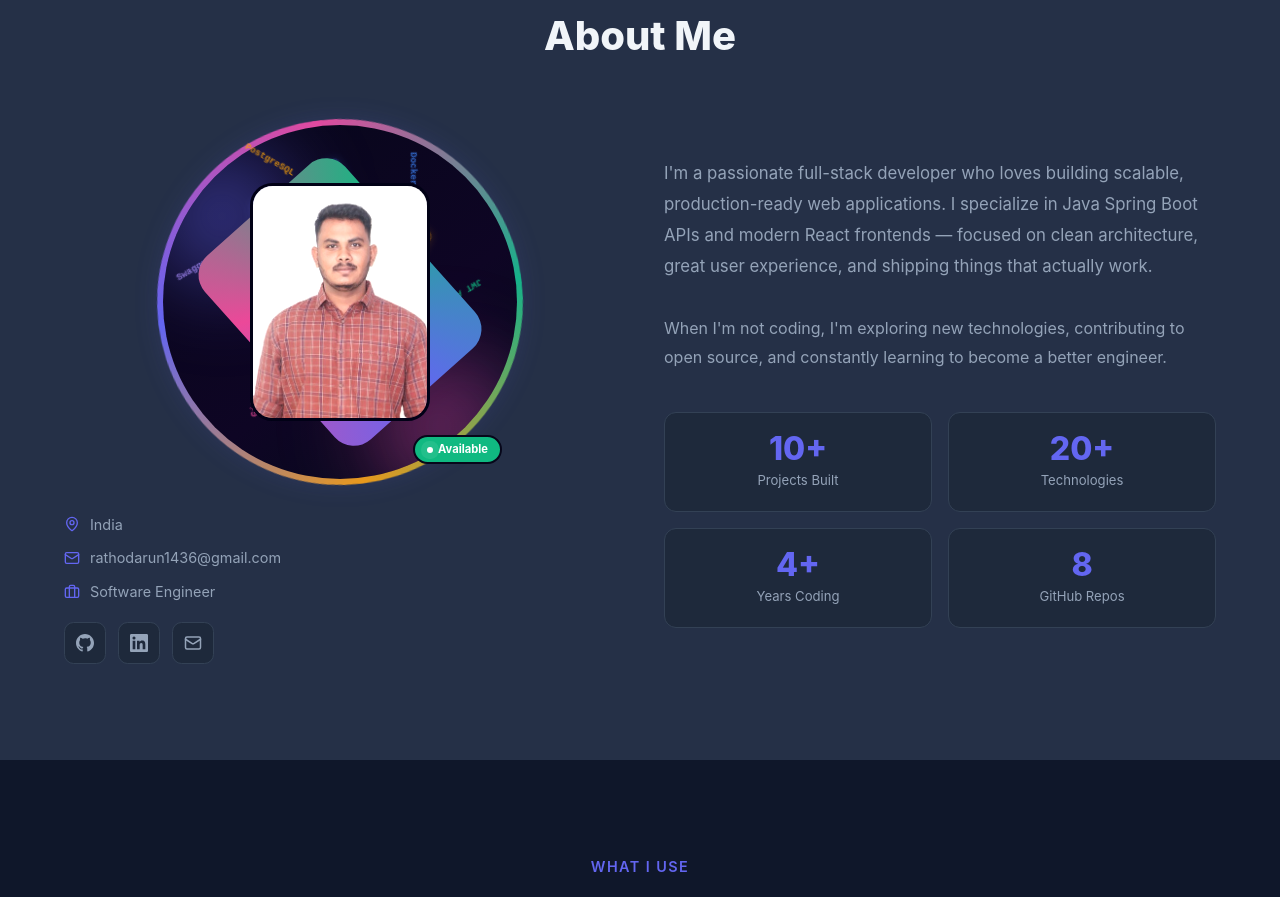
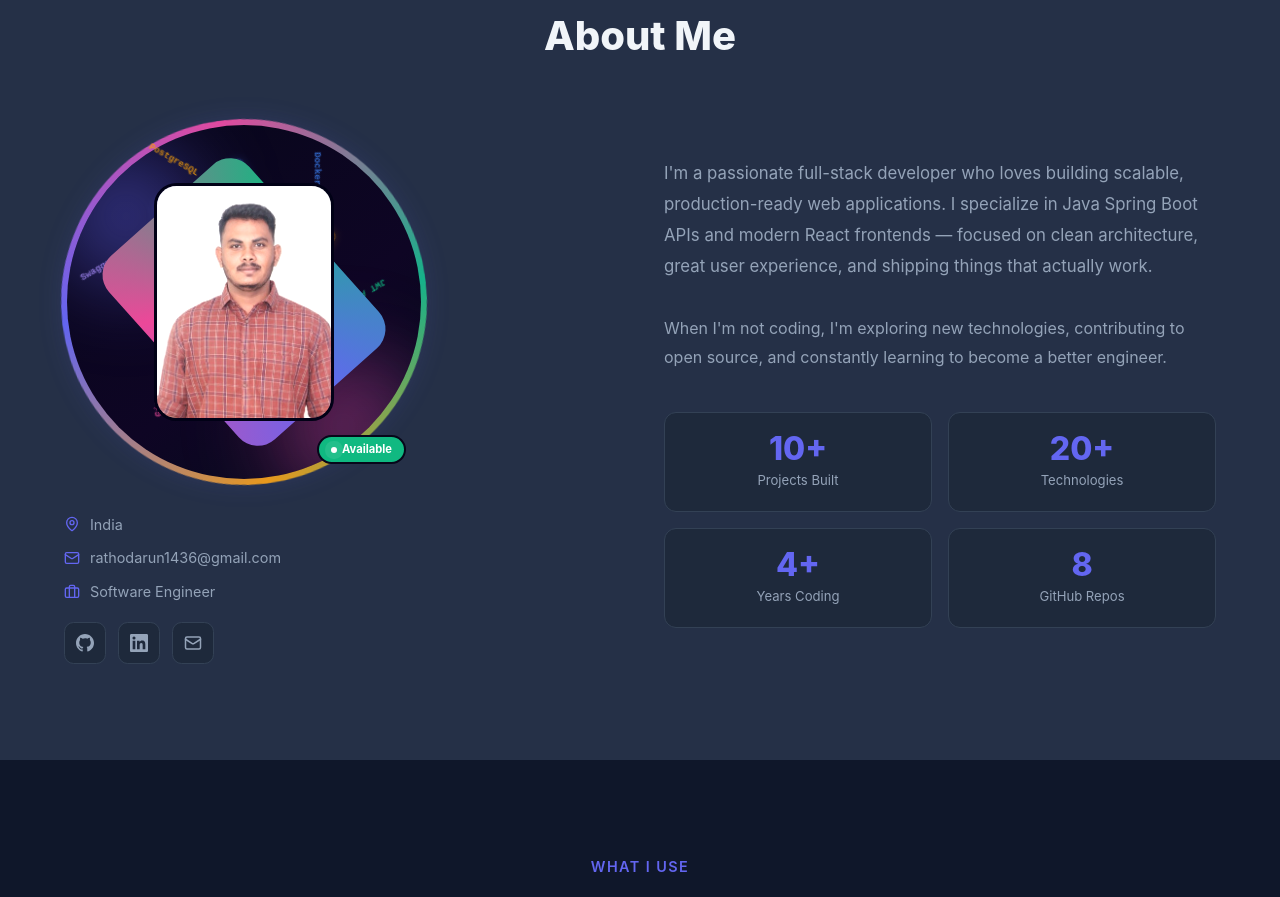
Before and after one commit to rathodarun1436-sketch/portfolio-site, a React (Vite) app: page / in a window 1280 px wide. Shown: the part 920-1817 px from the top of the page. Built offline with nearby package versions, Linux system fonts and the light colour scheme; no server answers; the database is empty.

Commit message:
Align profile card to left, remove auto margin

```diff
--- a/src/components/About.tsx
+++ b/src/components/About.tsx
@@ -57,7 +57,7 @@ function ProfileCard() {
       style={{
         rotateX: rX, rotateY: rY, scale: sc,
         transformStyle: 'preserve-3d',
-        position: 'relative', margin: '0 auto 2rem',
+        position: 'relative', margin: '0 0 2rem',
         width: 'min(360px, 88vw)', aspectRatio: '1 / 1',
         cursor: 'default', willChange: 'transform',
       }}
```
